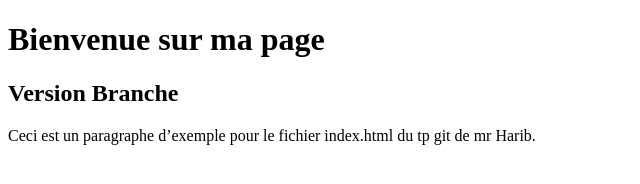
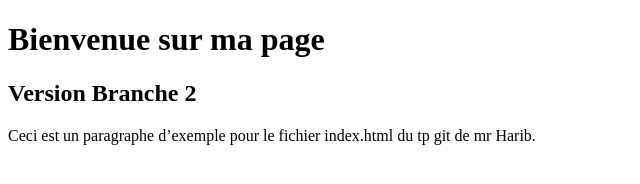
Before and after one commit to msldz/hello-github-web, a plain HTML site: page index.html in a window 1280 px wide. Shown: the full height of the page, 0-640 px from the left. Drawn offline with Linux system fonts and the light colour scheme.

Commit message:
Update index.html

```diff
--- a/index.html
+++ b/index.html
@@ -7,7 +7,7 @@
 </head>
 <body>
     <h1>Bienvenue sur ma page</h1>
-    <h2>Version Branche</h2>
+    <h2>Version Branche 2</h2>
     <p>Ceci est un paragraphe d’exemple pour le fichier index.html du tp git de mr Harib.</p>
 </body>
 </html>
```
